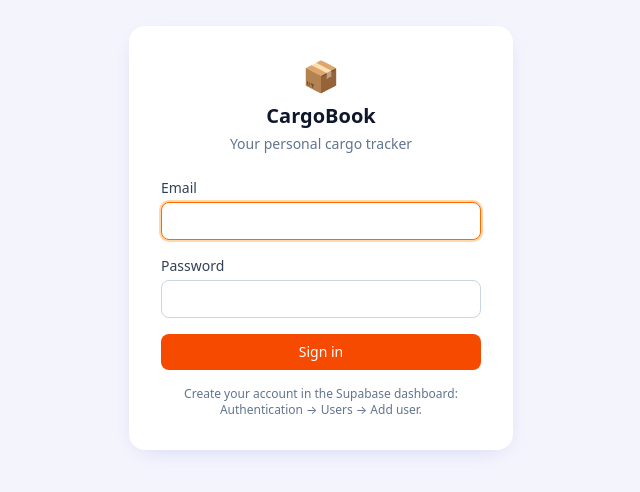
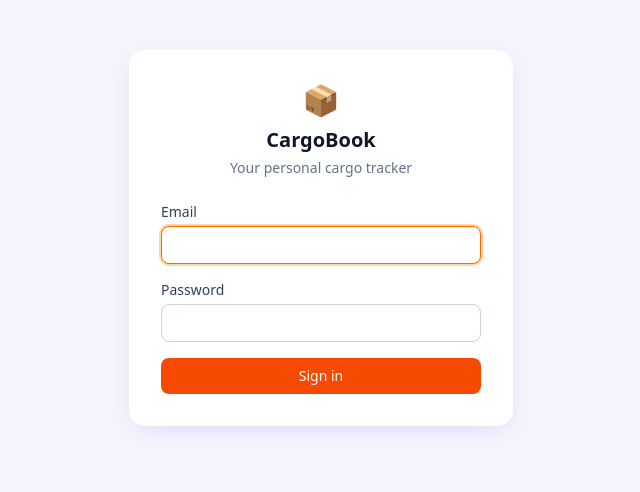
Before and after one commit to buksut11/CargoManagementSystem, a Next.js app: page /login in a window 1280 px wide. Shown: the part 162-654 px from the top of the page, without its empty margins (319-959 px from the left). Built offline with nearby package versions, Linux system fonts and the light colour scheme; no server answers.

Commit message:
Remove Supabase account hint from the login page
Co-Authored-By: Claude Fable 5 <noreply@anthropic.com>
Claude-Session: https://claude.ai/code/session_01GYRQuXcYr3quWnhF8PLjsE

```diff
--- a/app/login/page.tsx
+++ b/app/login/page.tsx
@@ -67,10 +67,6 @@ export default function LoginPage() {
             {busy ? "Signing in…" : "Sign in"}
           </Button>
         </form>
-        <p className="mt-4 text-center text-xs text-slate-500 dark:text-slate-400">
-          Create your account in the Supabase dashboard: Authentication → Users
-          → Add user.
-        </p>
       </Card>
     </main>
   );
```
